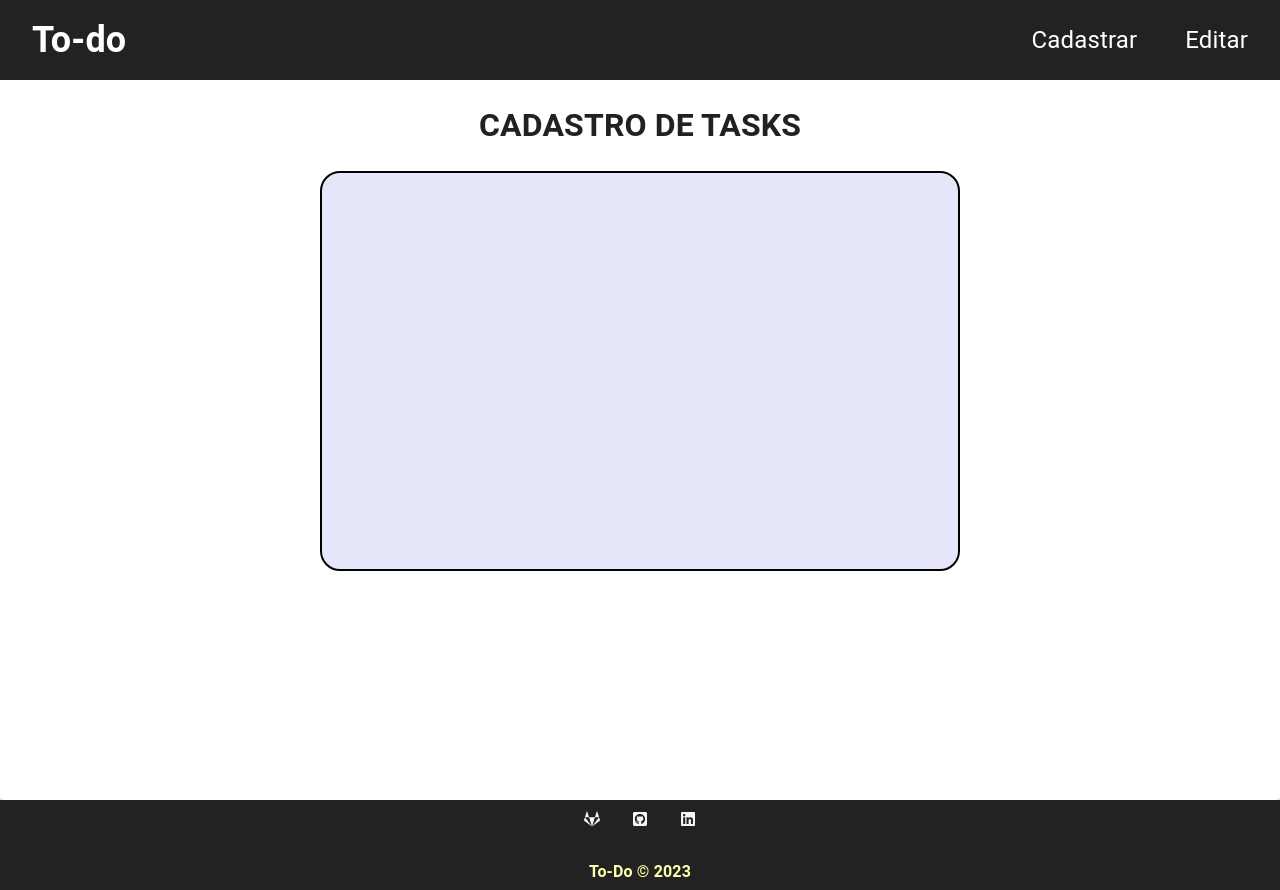
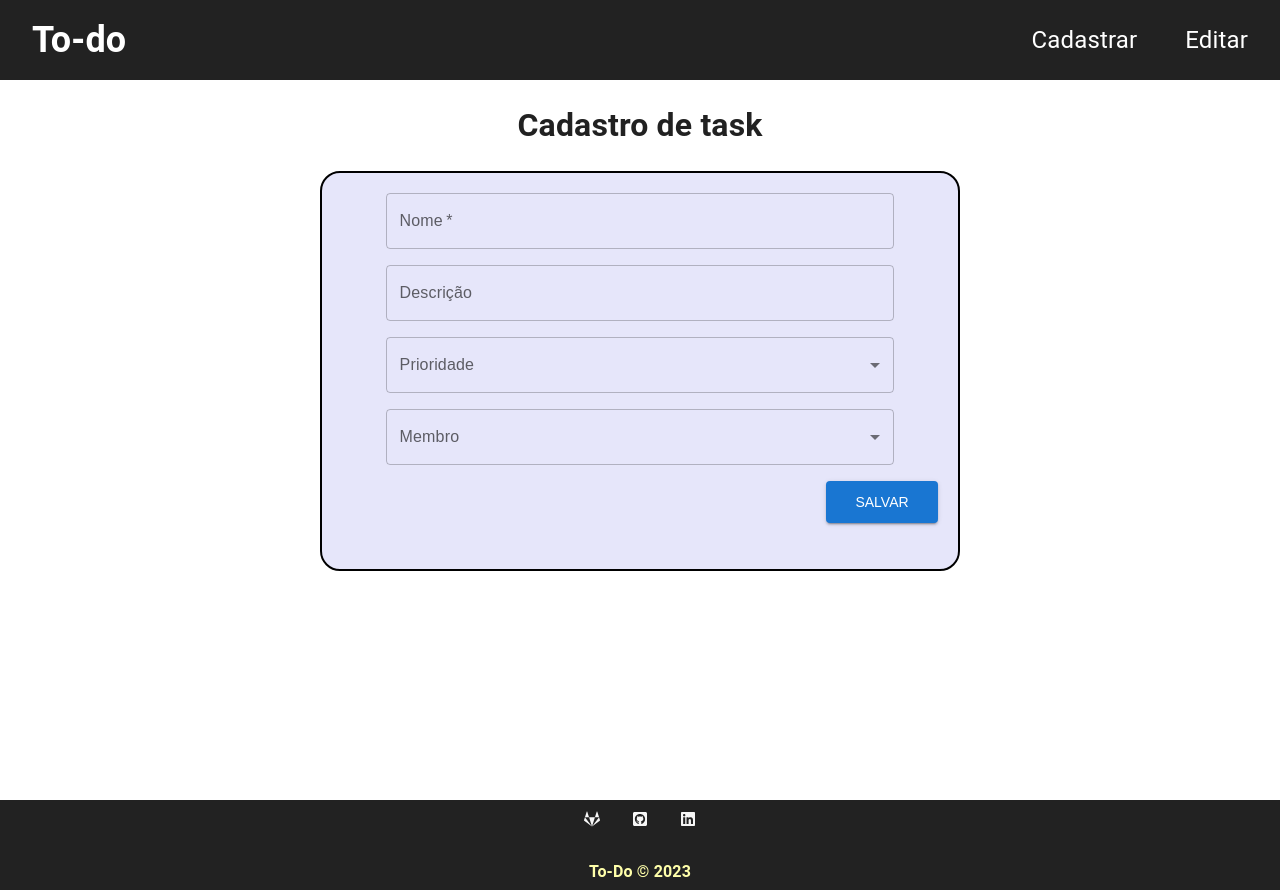
Before and after one commit to ldcss/Desafio-Todo-Front, a React (Create React App) app: page /form in a window 1280 px wide. Built offline with nearby package versions, Linux system fonts and the light colour scheme; the HTML template or start-up script is replaced by a standard one.

Commit message:
<feat> finish create task form

```diff
--- a/src/pages/Form/index.tsx
+++ b/src/pages/Form/index.tsx
@@ -1,22 +1,121 @@
-import { Paper } from '@mui/material';
-import { FormContainer } from './style';
+/* eslint-disable react/jsx-no-bind */
+import {
+  Button,
+  FormControl,
+  InputLabel,
+  MenuItem,
+  Select,
+  SelectChangeEvent,
+  TextField,
+} from '@mui/material';
+import { FormComponent, Container } from './style';
+import { ChangeEvent, FormEvent, useState } from 'react';
+import { CreateTaskDto } from '../../types/Task';
+import { TaskService } from '../../services/TaskService';
+import { ToastContainer, toast } from 'react-toastify';
+
+const initialTask: CreateTaskDto = {
+  name: '',
+  description: '',
+  priority: '',
+  member: '',
+};
 
 function Form() {
+  const [task, setTask] = useState<CreateTaskDto>(initialTask);
+
+  function updateTaskData(event: ChangeEvent<any> | SelectChangeEvent<string>) {
+    return setTask({ ...task, [event.target.name]: event.target.value });
+  }
+
+  async function postTask() {
+    TaskService.postTask(task)
+      .then(() => toast.success('Task criada com sucesso!'))
+      .catch(() => toast.error('Task não foi criada. Tente novamente!'));
+  }
+
+  function submit(event: FormEvent<HTMLFormElement>) {
+    event.preventDefault();
+    console.log('task', task);
+    postTask();
+  }
   return (
-    <Paper
-      sx={{
-        height: '90vh',
-        width: '100vw',
-        backgroundColor: '#FFFFFF',
-        display: 'flex',
-        alignItems: 'center',
-        justifyContent: 'flex-start',
-        flexDirection: 'column',
-      }}
-    >
-      <h1>CADASTRO DE TASKS</h1>
-      <FormContainer></FormContainer>
-    </Paper>
+    <Container>
+      <ToastContainer position='top-right' />
+      <h1>Cadastro de task</h1>
+      <FormComponent onSubmit={submit}>
+        <div
+          style={{
+            display: 'flex',
+            flexDirection: 'column',
+            alignItems: 'center',
+            justifyContent: 'flex-start',
+            gap: '1rem',
+          }}
+        >
+          <TextField
+            name='name'
+            label='Nome'
+            type='text'
+            required
+            onChange={updateTaskData}
+            style={{ width: '80%', marginTop: '20px' }}
+            value={task.name}
+          />
+          <TextField
+            name='description'
+            label='Descrição'
+            type='text'
+            required={false}
+            onChange={updateTaskData}
+            style={{ width: '80%' }}
+            value={task.description}
+            multiline
+          />
+          <FormControl style={{ width: '80%' }}>
+            <InputLabel>Prioridade</InputLabel>
+            <Select
+              name='priority'
+              label='Prioridade'
+              onChange={updateTaskData}
+              required={false}
+              value={task.priority}
+            >
+              <MenuItem value='Baixa'>Baixa</MenuItem>
+              <MenuItem value='Media'>Média</MenuItem>
+              <MenuItem value='Alta'>Alta</MenuItem>
+            </Select>
+          </FormControl>
+          <FormControl style={{ width: '80%' }}>
+            <InputLabel>Membro</InputLabel>
+            <Select
+              name='member'
+              label='Membro'
+              onChange={updateTaskData}
+              required={false}
+              value={task.member}
+            >
+              <MenuItem value='Membros'>Membros</MenuItem>
+            </Select>
+          </FormControl>
+          <Button
+            variant='contained'
+            type='submit'
+            style={{
+              position: 'relative',
+              height: '3em',
+              width: '100%',
+              maxWidth: '8em',
+              marginBottom: '20px',
+              marginLeft: 'auto',
+              marginRight: '20px',
+            }}
+          >
+            Salvar
+          </Button>
+        </div>
+      </FormComponent>
+    </Container>
   );
 }
 
--- a/src/pages/Form/style.ts
+++ b/src/pages/Form/style.ts
@@ -1,9 +1,19 @@
 import styled from 'styled-components';
 import Box from '@mui/material/Box/Box';
 
-export const FormContainer = styled(Box)({
-  height: '50vh',
-  width: '50vw',
+export const Container = styled(Box)({
+  height: '90vh',
+  width: '100vw',
+  backgroundColor: '#FFFFFF',
+  display: 'flex',
+  alignItems: 'center',
+  justifyContent: 'flex-start',
+  flexDirection: 'column',
+});
+
+export const FormComponent = styled('form')({
+  minHeight: '50vh',
+  minWidth: '50vw',
   backgroundColor: '#E6E6FA',
   borderRadius: '20px',
   border: '2px solid black;',
```
